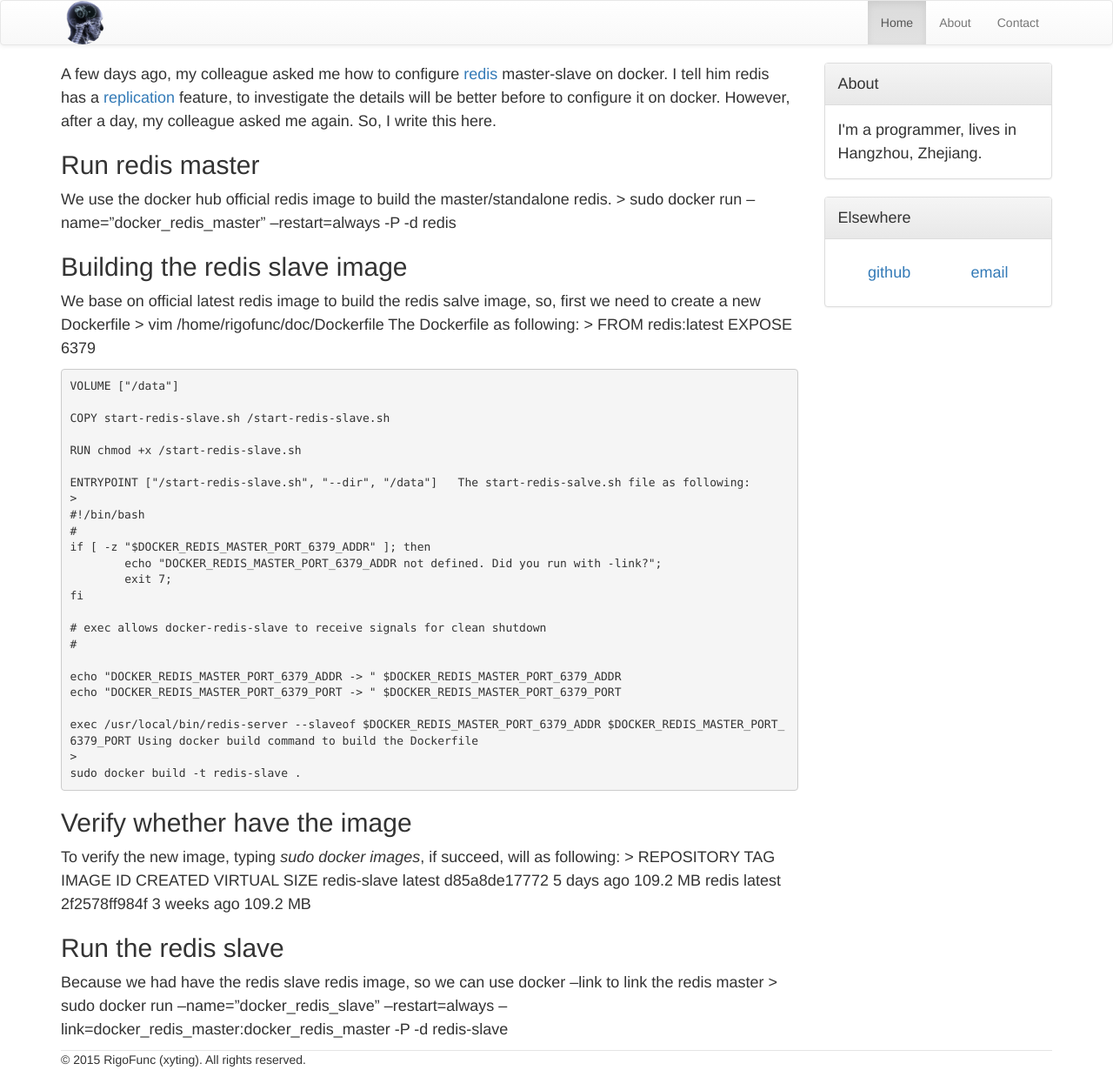
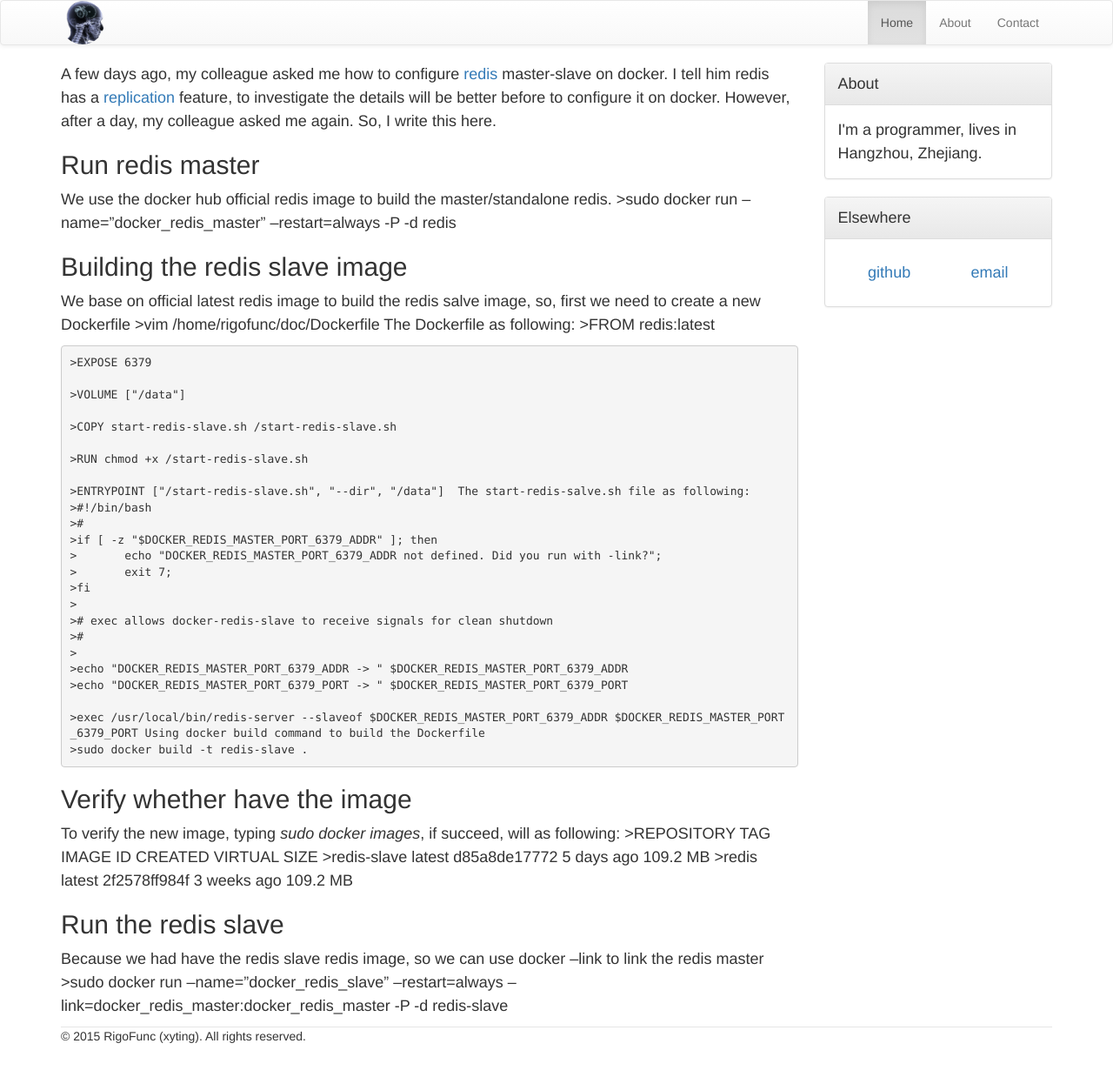
Before and after one commit to rigofunc/xyting.github.io, a Jekyll site: the page built from _posts/2015-10-6-docker-redis-master-slave.md, in a window 1280 px wide. Shown: the whole page at 87% size. Built offline with Jekyll 4.4.1, drawn with Linux system fonts in a browser that asks for light colours; Markdown is read by kramdown in place of the engine named in the settings; after the commit the page ends 1211 px from its top, so only the background shows below that.

Commit message:
post docker redis master slave

```diff
--- a/_posts/2015-10-6-docker-redis-master-slave.md
+++ b/_posts/2015-10-6-docker-redis-master-slave.md
@@ -7,53 +7,47 @@ feature, to investigate the details will be better before to configure it on doc
 
 ## Run redis master
 We use the docker hub official redis image to build the master/standalone redis.
-	>
-	sudo docker run --name="docker_redis_master" --restart=always -P -d redis
+	>sudo docker run --name="docker_redis_master" --restart=always -P -d redis
 
 ## Building the redis slave image
 We base on official latest redis image to build the redis salve image, so, first we need to create a new Dockerfile
+	>vim /home/rigofunc/doc/Dockerfile
+The Dockerfile as following:
+	>FROM redis:latest
+
+	>EXPOSE 6379
+
+	>VOLUME ["/data"]
+
+	>COPY start-redis-slave.sh /start-redis-slave.sh
+
+	>RUN chmod +x /start-redis-slave.sh
+
+	>ENTRYPOINT ["/start-redis-slave.sh", "--dir", "/data"]
+The start-redis-salve.sh file as following:
+	>#!/bin/bash
+	>#
+	>if [ -z "$DOCKER_REDIS_MASTER_PORT_6379_ADDR" ]; then
+	>	echo "DOCKER_REDIS_MASTER_PORT_6379_ADDR not defined. Did you run with -link?";
+	>	exit 7;
+	>fi
 	>
-	vim /home/rigofunc/doc/Dockerfile
-The Dockerfile as following:
+	># exec allows docker-redis-slave to receive signals for clean shutdown
+	>#
 	>
-	FROM redis:latest
-	EXPOSE 6379
+	>echo "DOCKER_REDIS_MASTER_PORT_6379_ADDR -> " $DOCKER_REDIS_MASTER_PORT_6379_ADDR
+	>echo "DOCKER_REDIS_MASTER_PORT_6379_PORT -> " $DOCKER_REDIS_MASTER_PORT_6379_PORT
 
-	VOLUME ["/data"]
-
-	COPY start-redis-slave.sh /start-redis-slave.sh
-
-	RUN chmod +x /start-redis-slave.sh
-
-	ENTRYPOINT ["/start-redis-slave.sh", "--dir", "/data"]
-The start-redis-salve.sh file as following:
-	>
-	#!/bin/bash
-	#
-	if [ -z "$DOCKER_REDIS_MASTER_PORT_6379_ADDR" ]; then
-		echo "DOCKER_REDIS_MASTER_PORT_6379_ADDR not defined. Did you run with -link?";
-		exit 7;
-	fi
-
-	# exec allows docker-redis-slave to receive signals for clean shutdown
-	#
-
-	echo "DOCKER_REDIS_MASTER_PORT_6379_ADDR -> " $DOCKER_REDIS_MASTER_PORT_6379_ADDR
-	echo "DOCKER_REDIS_MASTER_PORT_6379_PORT -> " $DOCKER_REDIS_MASTER_PORT_6379_PORT
-
-	exec /usr/local/bin/redis-server --slaveof $DOCKER_REDIS_MASTER_PORT_6379_ADDR $DOCKER_REDIS_MASTER_PORT_6379_PORT
+	>exec /usr/local/bin/redis-server --slaveof $DOCKER_REDIS_MASTER_PORT_6379_ADDR $DOCKER_REDIS_MASTER_PORT_6379_PORT
 Using docker build command to build the Dockerfile
-	>
-	sudo docker build -t redis-slave .
+	>sudo docker build -t redis-slave .
 
 ## Verify whether have the image
 To verify the new image, typing *sudo docker images*, if succeed, will as following:
-	>
-	REPOSITORY          TAG                 IMAGE ID            CREATED             VIRTUAL SIZE
-	redis-slave         latest              d85a8de17772        5 days ago          109.2 MB
-	redis               latest              2f2578ff984f        3 weeks ago         109.2 MB
+	>REPOSITORY          TAG                 IMAGE ID            CREATED             VIRTUAL SIZE
+	>redis-slave         latest              d85a8de17772        5 days ago          109.2 MB
+	>redis               latest              2f2578ff984f        3 weeks ago         109.2 MB
 
 ## Run the redis slave
 Because we had have the redis slave redis image, so we can use docker --link to link the redis master
-	>
-	sudo docker run --name="docker_redis_slave" --restart=always --link=docker_redis_master:docker_redis_master -P -d redis-slave
+	>sudo docker run --name="docker_redis_slave" --restart=always --link=docker_redis_master:docker_redis_master -P -d redis-slave
```
